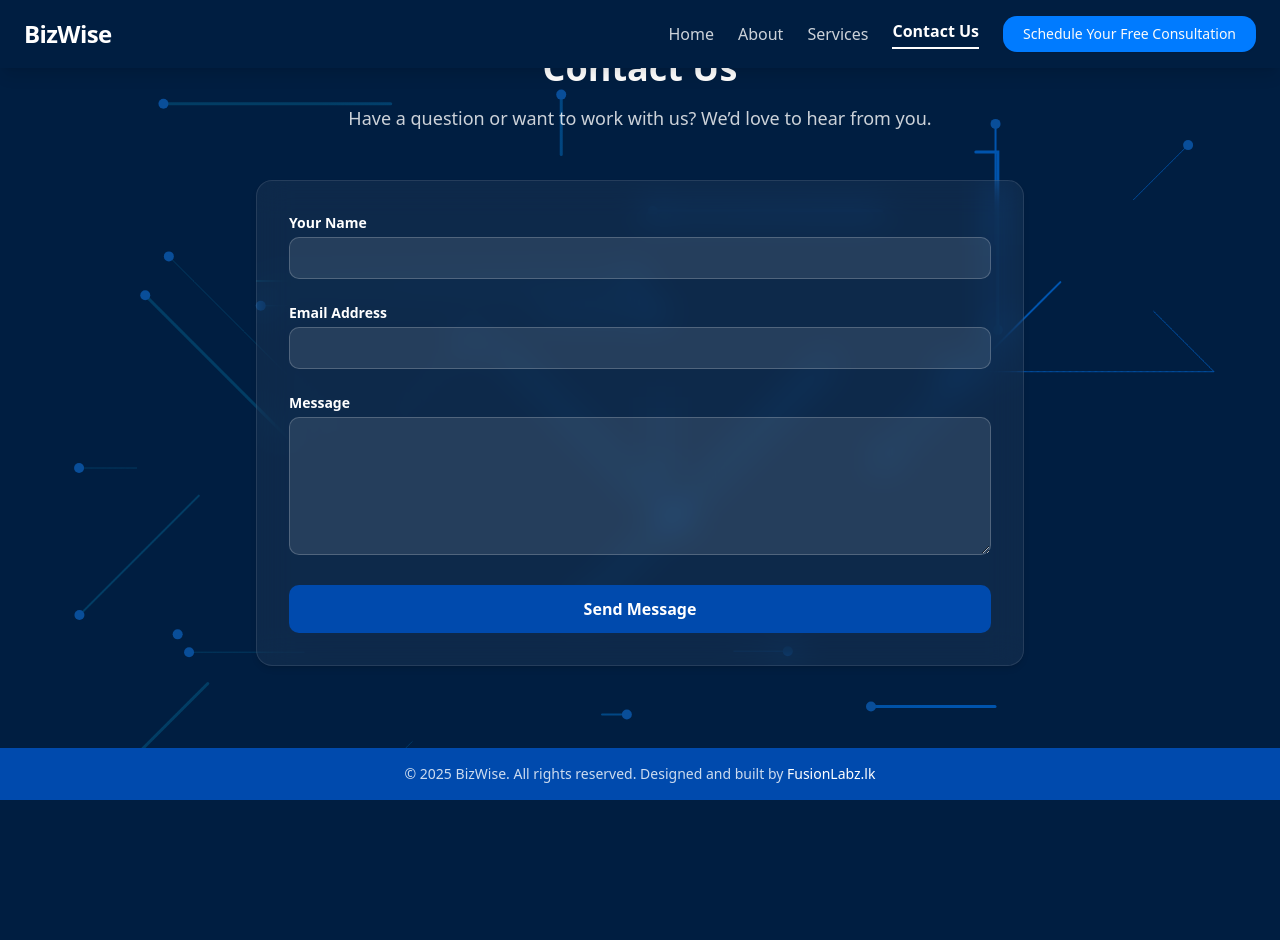
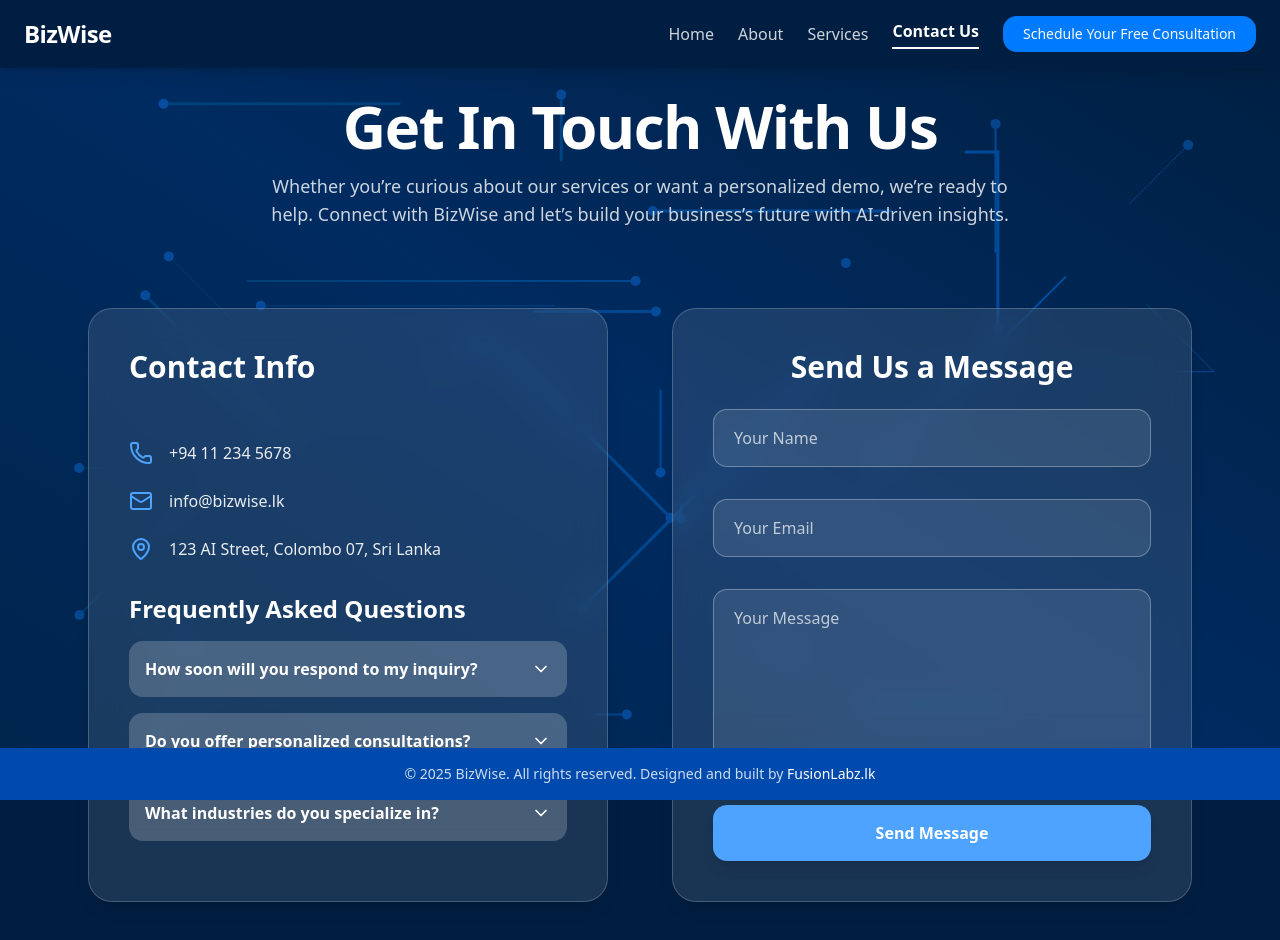
Before and after one commit to kanee98/bizwise, a Next.js app: page /contact in a window 1280 px wide. Shown: the top 940 px of the page. Before the commit the page ends 800 px from the top, so only its background shows below. Built offline with nearby package versions, Linux system fonts and the light colour scheme.

Commit message:
contact page ui fix

```diff
--- a/src/app/contact/page.tsx
+++ b/src/app/contact/page.tsx
@@ -1,71 +1,199 @@
 "use client";
 
 import { useScrollToTop } from "@/hooks/page";
+import { motion, AnimatePresence } from "framer-motion";
+import { useState } from "react";
+import {
+  Phone,
+  Mail,
+  MapPin,
+  ChevronDown,
+  ChevronUp,
+} from "lucide-react";
+
+const faqs = [
+  {
+    question: "How soon will you respond to my inquiry?",
+    answer:
+      "We aim to reply within 24 hours on business days, and as soon as possible otherwise.",
+  },
+  {
+    question: "Do you offer personalized consultations?",
+    answer:
+      "Absolutely! We tailor our AI-powered solutions specifically for your business goals.",
+  },
+  {
+    question: "What industries do you specialize in?",
+    answer:
+      "While we cater to a broad range, we have deep experience with retail, finance, and healthcare sectors in Sri Lanka.",
+  },
+];
 
 export default function ContactUsPage() {
   useScrollToTop();
+  const [faqOpenIndex, setFaqOpenIndex] = useState<number | null>(null);
+  const [formStatus, setFormStatus] = useState<"idle" | "sending" | "success" | "error">("idle");
+
+  // Simulated submit handler for demo (replace with real integration)
+  const handleSubmit = (e: React.FormEvent<HTMLFormElement>) => {
+    e.preventDefault();
+    setFormStatus("sending");
+    setTimeout(() => setFormStatus("success"), 1500);
+  };
 
   return (
-    <main className="text-white flex flex-col items-center px-6 py-12 pb-24 relative z-10">
-      <div className="max-w-4xl w-full text-center mb-12">
-        <h1 className="text-4xl font-extrabold mb-4">Contact Us</h1>
+    <main className="relative z-10 text-white max-w-6xl mx-auto px-6 py-24 flex flex-col gap-20">
+      {/* Animated background overlay */}
+      <motion.div
+        aria-hidden="true"
+        className="fixed inset-0 -z-10 bg-gradient-to-tr from-[#003366] via-[#004aad] to-[#002244] opacity-30"
+        initial={{ opacity: 0 }}
+        animate={{ opacity: 0.3 }}
+      />
+
+      {/* Header */}
+      <motion.header
+        initial={{ opacity: 0, y: 40 }}
+        animate={{ opacity: 1, y: 0 }}
+        transition={{ duration: 1 }}
+        className="text-center max-w-3xl mx-auto"
+      >
+        <h1 className="text-6xl font-extrabold mb-4 tracking-tight">
+          Get In Touch With Us
+        </h1>
         <p className="text-lg text-white/80">
-          Have a question or want to work with us? We’d love to hear from you.
+          Whether you’re curious about our services or want a personalized demo, we’re ready to help.
+          Connect with BizWise and let’s build your business’s future with AI-driven insights.
         </p>
+      </motion.header>
+
+      {/* Contact Info + FAQ Grid */}
+      <section className="grid md:grid-cols-2 gap-16">
+        {/* Contact Info */}
+        <motion.div
+          initial={{ opacity: 0, x: -50 }}
+          animate={{ opacity: 1, x: 0 }}
+          transition={{ duration: 0.8 }}
+          className="bg-white/10 backdrop-blur-lg rounded-3xl p-10 border border-white/20 shadow-lg flex flex-col gap-8"
+        >
+          <h2 className="text-3xl font-bold mb-6">Contact Info</h2>
+          <div className="flex flex-col gap-6 text-white/90">
+            <div className="flex items-center gap-4">
+              <Phone className="text-[#4DA3FF]" size={24} />
+              <a href="tel:+94112345678" className="hover:text-[#4DA3FF] transition">
+                +94 11 234 5678
+              </a>
+            </div>
+            <div className="flex items-center gap-4">
+              <Mail className="text-[#4DA3FF]" size={24} />
+              <a href="mailto:info@bizwise.lk" className="hover:text-[#4DA3FF] transition">
+                info@bizwise.lk
+              </a>
+            </div>
+            <div className="flex items-center gap-4">
+              <MapPin className="text-[#4DA3FF]" size={24} />
+              <address className="not-italic">
+                123 AI Street, Colombo 07, Sri Lanka
+              </address>
+            </div>
           </div>
 
-      <section className="w-full max-w-3xl bg-white/5 backdrop-blur-lg rounded-2xl p-8 shadow-md border border-white/10">
-        <form
-          action="https://formspree.io/f/{your-id}"
-          method="POST"
-          className="space-y-6"
+          {/* FAQ Accordion */}
+          <div>
+            <h3 className="text-2xl font-semibold mb-4">Frequently Asked Questions</h3>
+            <div className="space-y-4">
+              {faqs.map(({ question, answer }, i) => {
+                const isOpen = faqOpenIndex === i;
+                return (
+                  <motion.div
+                    key={i}
+                    className="bg-white/20 rounded-xl p-4 cursor-pointer select-none"
+                    onClick={() => setFaqOpenIndex(isOpen ? null : i)}
+                    initial={false}
+                    layout
+                    transition={{ layout: { duration: 0.3 } }}
                   >
-          <div>
-            <label htmlFor="name" className="block text-sm font-semibold mb-1">
-              Your Name
-            </label>
+                    <div className="flex justify-between items-center">
+                      <h4 className="font-semibold">{question}</h4>
+                      {isOpen ? (
+                        <ChevronUp size={20} className="text-[#4DA3FF]" />
+                      ) : (
+                        <ChevronDown size={20} />
+                      )}
+                    </div>
+                    <AnimatePresence initial={false}>
+                      {isOpen && (
+                        <motion.p
+                          className="mt-3 text-white/90"
+                          initial={{ opacity: 0, height: 0 }}
+                          animate={{ opacity: 1, height: "auto" }}
+                          exit={{ opacity: 0, height: 0 }}
+                          transition={{ duration: 0.3 }}
+                        >
+                          {answer}
+                        </motion.p>
+                      )}
+                    </AnimatePresence>
+                  </motion.div>
+                );
+              })}
+            </div>
+          </div>
+        </motion.div>
+
+        {/* Contact Form */}
+        <motion.section
+          initial={{ opacity: 0, x: 50 }}
+          animate={{ opacity: 1, x: 0 }}
+          transition={{ duration: 0.8 }}
+          className="bg-white/10 backdrop-blur-lg rounded-3xl p-10 border border-white/20 shadow-lg"
+        >
+          <h2 className="text-3xl font-bold mb-6 text-center">Send Us a Message</h2>
+
+          {formStatus === "success" ? (
+            <motion.div
+              initial={{ opacity: 0, scale: 0.8 }}
+              animate={{ opacity: 1, scale: 1 }}
+              className="bg-[#4DA3FF] rounded-xl p-8 text-center font-semibold text-white shadow-lg"
+            >
+              🎉 Thanks for reaching out! We’ll get back to you shortly.
+            </motion.div>
+          ) : (
+            <form onSubmit={handleSubmit} className="space-y-8">
               <input
-              id="name"
                 type="text"
                 name="name"
+                placeholder="Your Name"
                 required
-              className="w-full px-4 py-2 rounded-lg bg-white/10 text-white border border-white/20 focus:outline-none focus:ring-2 focus:ring-cyan-400"
+                className="w-full rounded-xl bg-white/10 border border-white/30 px-5 py-4 text-white placeholder-white/70 focus:outline-none focus:ring-2 focus:ring-[#4DA3FF] transition"
               />
-          </div>
-
-          <div>
-            <label htmlFor="email" className="block text-sm font-semibold mb-1">
-              Email Address
-            </label>
               <input
-              id="email"
                 type="email"
                 name="email"
+                placeholder="Your Email"
                 required
-              className="w-full px-4 py-2 rounded-lg bg-white/10 text-white border border-white/20 focus:outline-none focus:ring-2 focus:ring-cyan-400"
+                className="w-full rounded-xl bg-white/10 border border-white/30 px-5 py-4 text-white placeholder-white/70 focus:outline-none focus:ring-2 focus:ring-[#4DA3FF] transition"
               />
-          </div>
+              <textarea
+                name="message"
+                placeholder="Your Message"
+                rows={6}
+                required
+                className="w-full rounded-xl bg-white/10 border border-white/30 px-5 py-4 text-white placeholder-white/70 resize-none focus:outline-none focus:ring-2 focus:ring-[#4DA3FF] transition"
+              />
 
-          <div>
-            <label htmlFor="message" className="block text-sm font-semibold mb-1">
-              Message
-            </label>
-            <textarea
-              id="message"
-              name="message"
-              rows={5}
-              required
-              className="w-full px-4 py-2 rounded-lg bg-white/10 text-white border border-white/20 focus:outline-none focus:ring-2 focus:ring-cyan-400"
-            />
-          </div>
-
-          <button
+              <motion.button
                 type="submit"
-            className="w-full bg-[#004AAD] hover:bg-[#4DA3FF] text-white font-bold py-3 px-6 rounded-lg transition duration-300"
+                className="w-full bg-[#4DA3FF] font-semibold py-4 rounded-xl shadow-lg hover:bg-[#007BFF] transition-colors duration-300"
+                whileHover={{ scale: 1.05 }}
+                whileTap={{ scale: 0.95 }}
+                disabled={formStatus === "sending"}
               >
-            Send Message
-          </button>
+                {formStatus === "sending" ? "Sending..." : "Send Message"}
+              </motion.button>
             </form>
+          )}
+        </motion.section>
       </section>
     </main>
   );
```
Lines whose indentation alone changed are shown as unchanged.
